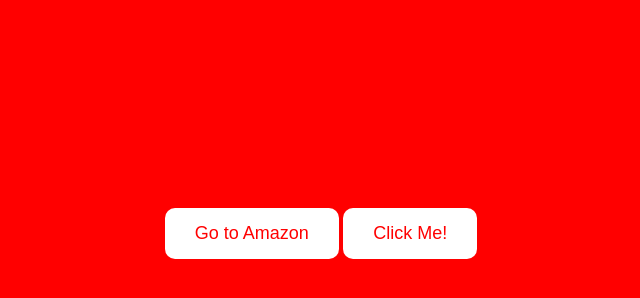
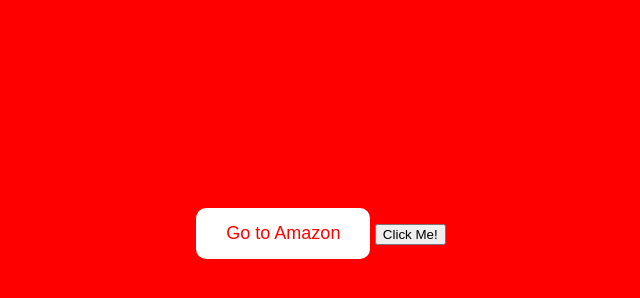
Before and after one commit to milanissmart/my-website, a plain HTML site: page index.html in a window 1280 px wide. Shown: the whole page, without its empty margins (319-959 px from the left). Drawn offline with Linux system fonts and the light colour scheme.

Commit message:
Update index.html

```diff
--- a/index.html
+++ b/index.html
@@ -35,7 +35,7 @@
   <button class="button1" onclick="window.open('https://www.amazon.com', '_blank')">
     Go to Amazon
   </button>
-    <button class="button1" onclick="handleClick()">
+    <button class="button2" onclick="handleClick()">
     Click Me!
   </button>
 
```
